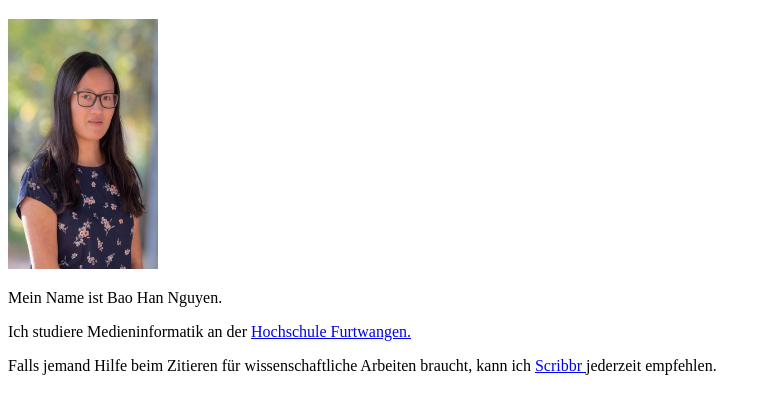
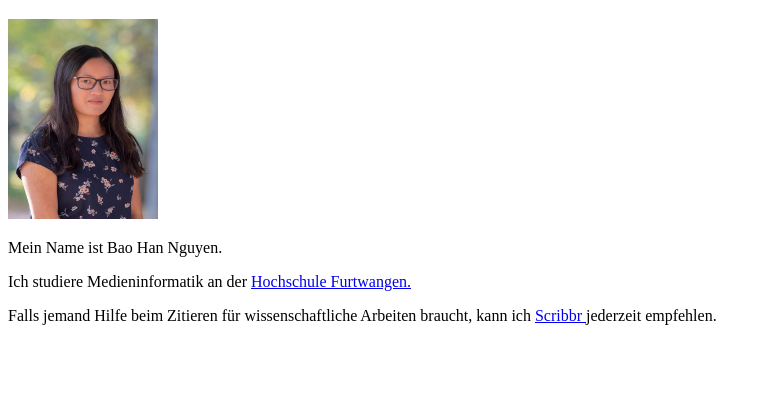
Before and after one commit to baohannguyen/GIS-SoSe-2021, a plain HTML site: page Aufgabe 1.1/index.html in a window 1280 px wide. Shown: the part 61-474 px from the top of the page, without its empty margins (0-771 px from the left). Drawn offline with Linux system fonts and the light colour scheme.

Commit message:
Update index.html

```diff
--- a/Aufgabe 1.1/index.html
+++ b/Aufgabe 1.1/index.html
@@ -7,7 +7,7 @@
 
 <body>
     <h1>Steckbrief</h1>
-    <img src = "portrait.jpg" height="250px" width="150">
+    <img src = "portrait.jpg" height="200px" width="150">
     <p>Mein Name ist Bao Han Nguyen.</p>
     <p>Ich studiere Medieninformatik an der <a href = "https://www.hs-furtwangen.de/"> Hochschule Furtwangen.</a> </p>
     <p>Falls jemand Hilfe beim Zitieren für wissenschaftliche Arbeiten braucht, kann ich <a href = "https://www.scribbr.de/">  Scribbr </a> jederzeit empfehlen. </p>
```
